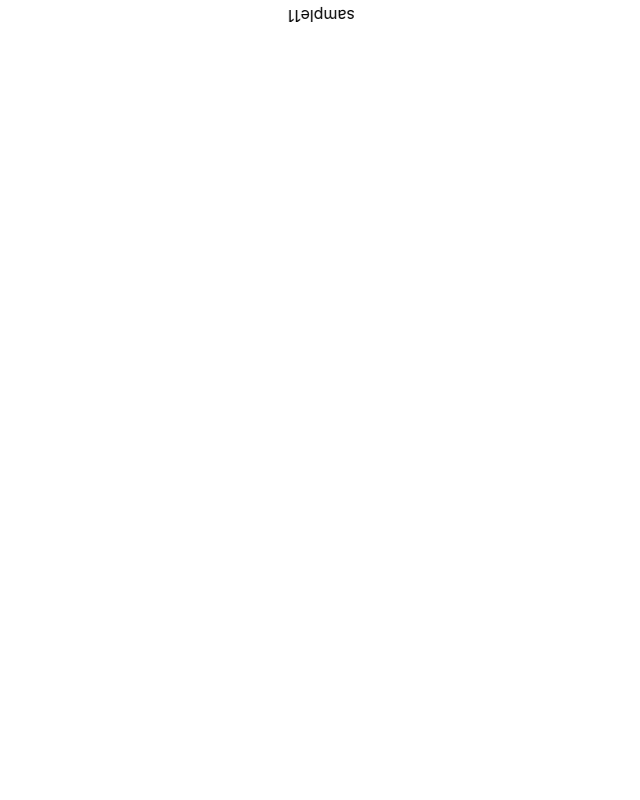
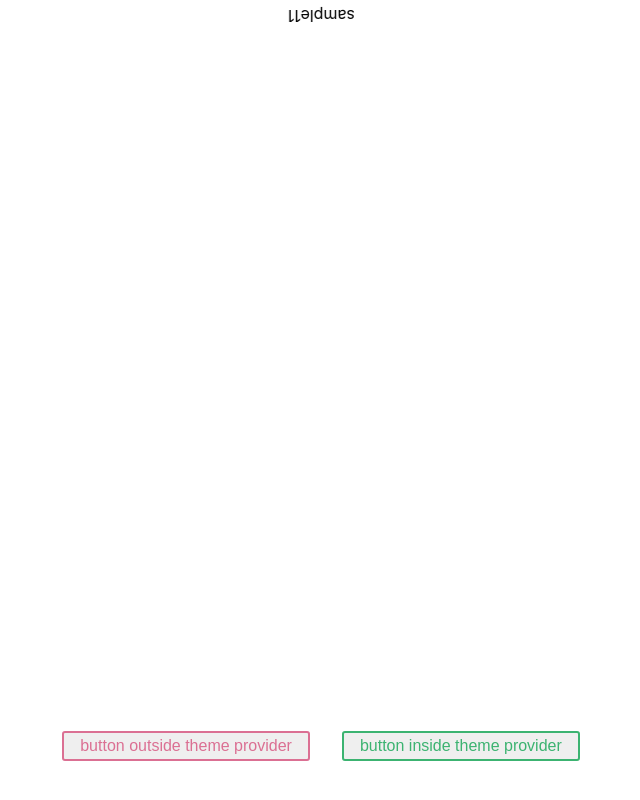
Before and after one commit to nbstsh/styled-components-playground, a React (Create React App) app: page / in a window 1280 px wide. Shown: the part 1348-2148 px from the top of the page, without its empty margins (319-959 px from the left). Built offline with nearby package versions, Linux system fonts and the light colour scheme.

Commit message:
Basic theming - provide theme throgh ThemeProvider

```diff
--- a/src/components/advanced/advanced.component.tsx
+++ b/src/components/advanced/advanced.component.tsx
@@ -1,5 +1,6 @@
 import React from 'react';
 import styled from 'styled-components';
+import Theming from '../theming/theming.component';
 
 const Wrapper = styled.div`
 	min-width: 100vw;
@@ -11,7 +12,11 @@ const Wrapper = styled.div`
 	flex-direction: column;
 `;
 const Advanced = () => {
-	return <Wrapper></Wrapper>;
+	return (
+		<Wrapper>
+			<Theming />
+		</Wrapper>
+	);
 };
 
 export default Advanced;
--- /dev/null
+++ b/src/components/theming/theming.component.tsx
@@ -0,0 +1,36 @@
+import React from 'react';
+import styled, { ThemeProvider } from 'styled-components';
+
+const Button = styled.button`
+	font-size: 1em;
+	margin: 1em;
+	padding: 0.25em 1em;
+	border-radius: 3px;
+
+	color: ${props => props.theme.main};
+	border: 2px solid ${props => props.theme.main};
+`;
+
+Button.defaultProps = {
+	theme: {
+		main: 'palevioletred'
+	}
+};
+
+const them = {
+	main: 'mediumseagreen'
+};
+
+const Theming = () => {
+	return (
+		<div>
+			<Button>button outside theme provider</Button>
+
+			<ThemeProvider theme={them}>
+				<Button>button inside theme provider</Button>
+			</ThemeProvider>
+		</div>
+	);
+};
+
+export default Theming;
```
